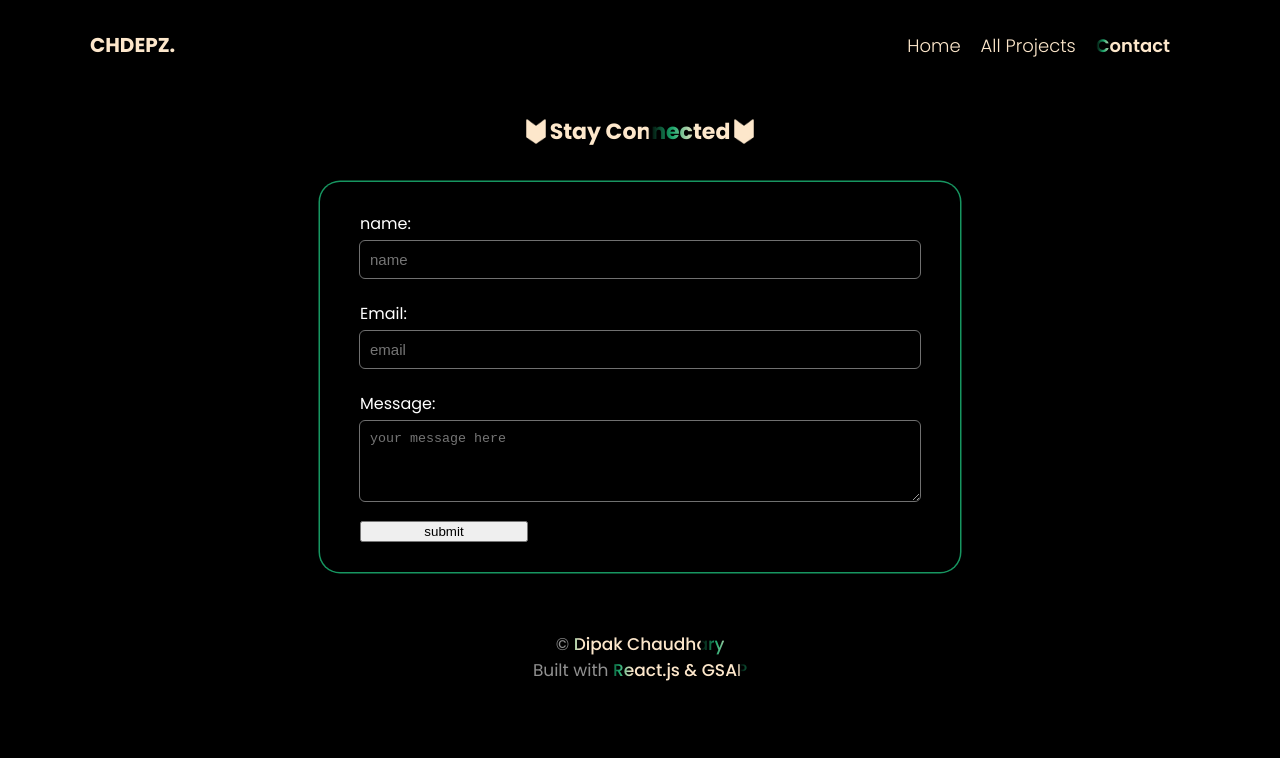
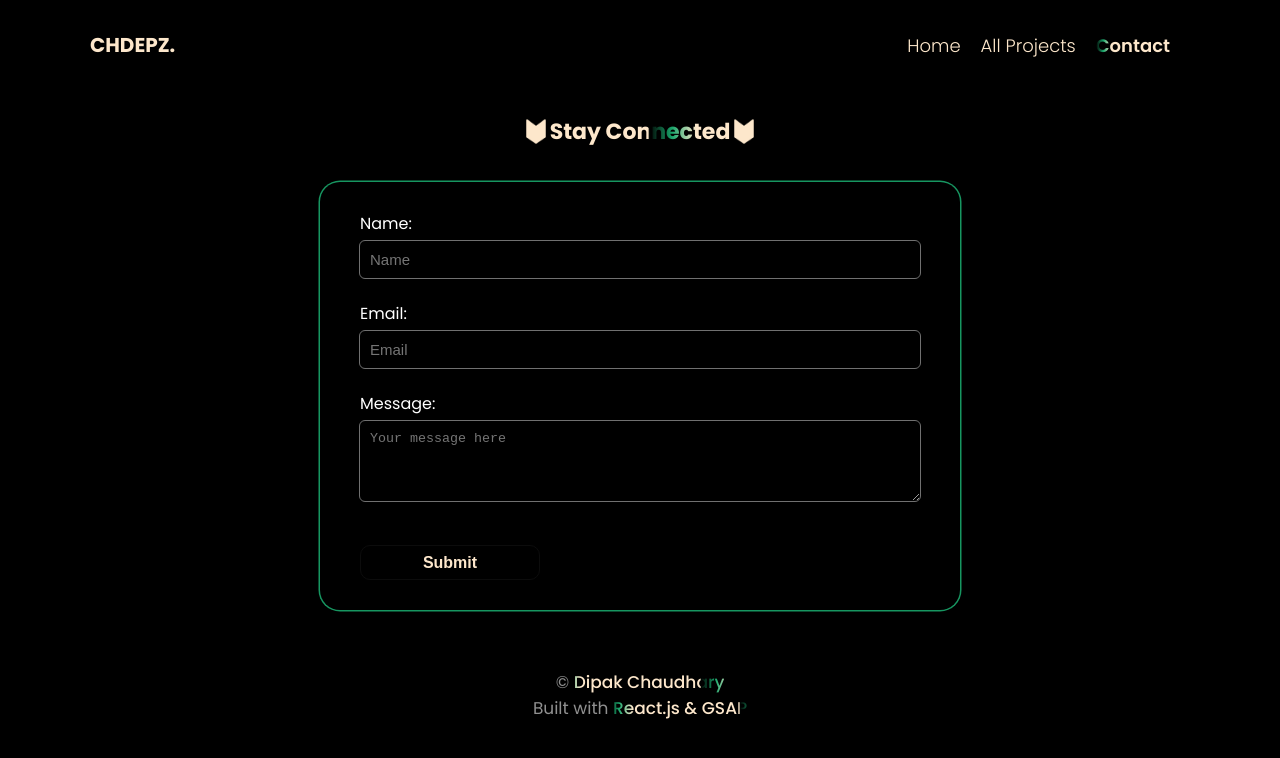
Before and after one commit to chdepz-dev/my-folio, a React (Vite) app: page /contact-form in a window 1280 px wide. Shown: the top 758 px of the page. Built offline with nearby package versions, Linux system fonts and the light colour scheme.

Commit message:
mail server added

```diff
--- a/package.json
+++ b/package.json
@@ -13,6 +13,7 @@
     "@gsap/react": "^2.1.1",
     "@tsparticles/react": "^3.0.0",
     "@tsparticles/slim": "^3.4.0",
+    "emailjs-com": "^3.2.0",
     "react": "^18.2.0",
     "react-dom": "^18.2.0",
     "react-router-dom": "^6.23.1"
--- a/src/Components/ContactForm/ContactForm.css
+++ b/src/Components/ContactForm/ContactForm.css
@@ -1,5 +1,4 @@
-
-.contact-form{
+.contact-form {
   color: white;
   display: flex;
   flex-direction: column;
@@ -8,15 +7,20 @@
   gap: 20px;
   padding: 10px 0px;
 }
-.contact-form h1{
+.contact-form h1 {
   font-size: 22px;
   font-weight: 600;
 }
-.contact-form h1{
+.contact-form h1 {
   color: rgb(255, 255, 255);
   font-weight: bold;
   background-position: 0;
-    background: linear-gradient(to right, #000000 0, #1aa76c 10%, rgb(253, 231, 203) 20%);
+  background: linear-gradient(
+    to right,
+    #000000 0,
+    #1aa76c 10%,
+    rgb(253, 231, 203) 20%
+  );
   -webkit-background-clip: text;
   background-clip: text;
   -webkit-text-fill-color: transparent;
@@ -35,7 +39,7 @@
     background-position: 0;
   }
 }
-form{
+form {
   display: flex;
   flex-direction: column;
   /* border: 2px solid white; */
@@ -44,45 +48,96 @@ form{
   border-radius: 20px;
   box-shadow: #1aa76ce6 0px 0px 0px 1.5px;
 }
-form input{
+form input {
   padding: 10px;
   outline: 1px solid rgb(112, 112, 112);
   border: none;
   border-radius: 5px;
-    margin-top: 5px ;
+  margin-top: 5px;
   background-color: #000000;
   color: white;
   font-family: "Poppins" sans-serif;
   font-size: 15px;
 }
-form textarea{
+form textarea {
   padding: 10px;
   outline: 1px solid rgb(112, 112, 112);
   border: none;
   border-radius: 5px;
-    margin-top: 5px ;
+  margin-top: 5px;
   background-color: #000000;
   color: white;
-
 }
 
-.submit-button{
+.submit-button {
   margin-top: 20px;
-    width: 30%;
+  width: 180px;
+  height: 35px;
+  color: #fff;
+  cursor: pointer;
+  font-size: 16px;
+  font-weight: bold;
+  text-align: center;
+  background: linear-gradient(to right, rgb(59, 59, 59), #0c0c0c);
+  position: relative;
+  border-radius: 10px;
+  border: 1px solid #0c0c0c;
+  transition-duration: 0.3s;
 }
 
-@media(max-width: 920px){
-    form{
+.submit-button:hover {
+  transition-duration: 0.3s;
+  box-shadow: 2px 2px 4px rgb(185, 185, 185), 2px 2px 10px rgb(97, 97, 97);
+}
+
+.submit-button:active {
+  transform: scale(0.95);
+}
+
+.submit-button {
+  color: rgb(255, 255, 255);
+  /* font-weight: bold; */
+  background-position: 0;
+  background: linear-gradient(
+    to right,
+    #000000 0,
+    #1aa76c 10%,
+    rgb(253, 231, 203) 20%
+  );
+  -webkit-background-clip: text;
+  background-clip: text;
+  -webkit-text-fill-color: transparent;
+  animation: text12-animation 6s infinite linear;
+  animation-fill-mode: forwards;
+}
+
+@keyframes text12-animation {
+  0% {
+    background-position: 0;
+  }
+  60% {
+    background-position: 200px;
+  }
+  100% {
+    background-position: 0;
+  }
+}
+
+@media (max-width: 920px) {
+  form {
     width: 70%;
   }
 }
 
-@media(max-width: 756px){
-    form{
+@media (max-width: 756px) {
+  form {
     width: 90%;
     padding: 30px 20px;
   }
-    form textarea{
+  form textarea {
     font-size: 16px;
   }
+  .submit-button {
+    height: 50px;
   }
+}
--- a/src/Components/ContactForm/Contactform.jsx
+++ b/src/Components/ContactForm/Contactform.jsx
@@ -1,26 +1,84 @@
-import React from "react";
+import React, { useState } from "react";
+import emailjs from "emailjs-com";
 import "./ContactForm.css";
+
 const Contactform = () => {
+  const [formData, setFormData] = useState({
+    name: "",
+    email: "",
+    message: "",
+  });
+
+  const handleChange = (e) => {
+    const { id, value } = e.target;
+    setFormData({ ...formData, [id]: value });
+  };
+
+  const handleSubmit = (e) => {
+    e.preventDefault();
+    console.log("Form data submitted:", formData);
+
+    const templateParams = {
+      name: formData.name,
+      email: formData.email,
+      message: formData.message,
+    };
+
+    emailjs
+      .send("service_x2bqodj", "template_j0gl53b", templateParams, "q8aYhheZ6h_cxgw_K")
+      .then((response) => {
+        console.log("SUCCESS!", response.status, response.text);
+        alert("Message sent successfully!");
+        setFormData({ name: "", email: "", message: "" });
+      })
+      .catch((error) => {
+        console.error("FAILED...", error);
+        alert("There was an error sending the message.");
+      });
+  };
+
   return (
     <div className="contact-form">
       <h1>🔰Stay Connected🔰</h1>
-      <form action="">
+      <form onSubmit={handleSubmit}>
         <label htmlFor="name">
-          name: <br />
+          Name: <br />
         </label>
-        <input id="name" type="text" placeholder="name" />
+        <input
+          id="name"
+          type="text"
+          placeholder="Name"
+          value={formData.name}
+          onChange={handleChange}
+        />
         <br />
         <label htmlFor="email">
-        Email: <br />
+          Email: <br />
         </label>
-        <input id="email" type="text" placeholder="email" />
+        <input
+          id="email"
+          type="text"
+          placeholder="Email"
+          value={formData.email}
+          onChange={handleChange}
+        />
         <br />
         <label htmlFor="message">
           Message: <br />
         </label>
-        <textarea id="message" type="text" placeholder="your message here"  rows="4" cols="50"/>
-
-        <button className="submit-button" type="submit">submit</button>
+        <textarea
+          id="message"
+          type="text"
+          placeholder="Your message here"
+          rows="4"
+          cols="50"
+          value={formData.message}
+          onChange={handleChange}
+        />
+        <br />
+        <button className="submit-button" type="submit">
+          Submit
+        </button>
       </form>
     </div>
   );
```
Also changed, not shown: 1 other file (tests, documents, lock files or other folders). Lines whose indentation alone changed are shown as unchanged.
